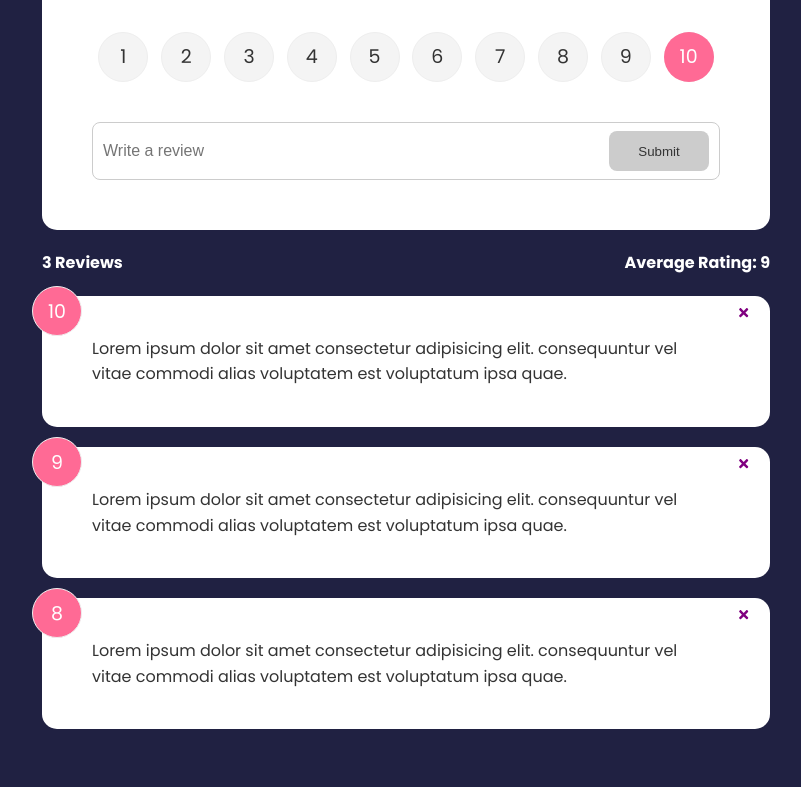
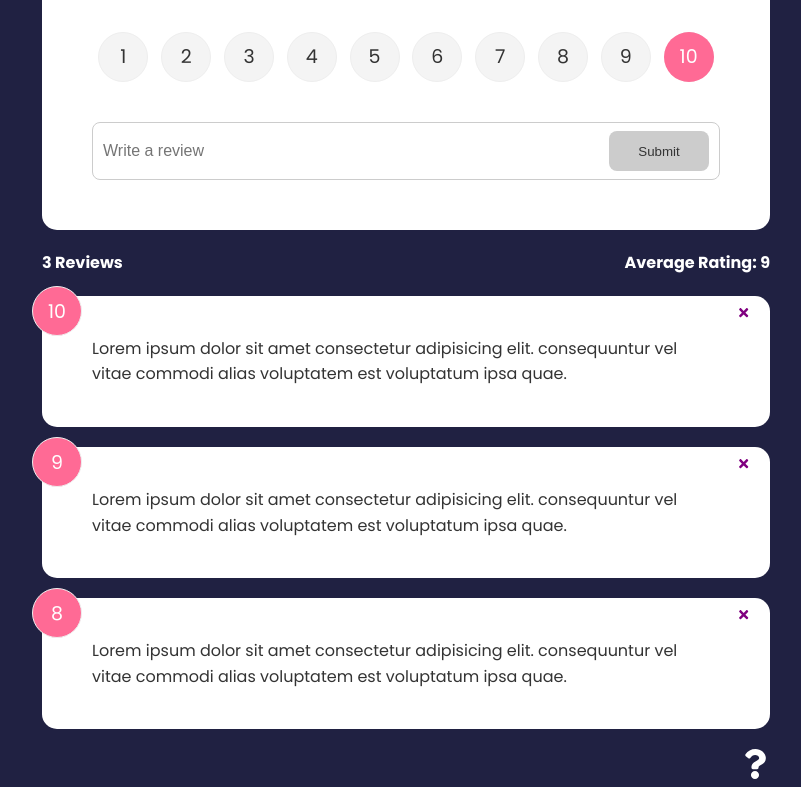
Before and after one commit to nameelza/feedback-app, a React (Create React App) app: page / in a window 1280 px wide. Shown: the part 173-960 px from the top of the page, without its empty margins (234-1035 px from the left). Before the commit the page ends 922 px from the top, so only its background shows below. Built offline with nearby package versions, Linux system fonts and the light colour scheme.

Commit message:
Link reactRouter

```diff
--- a/src/App.js
+++ b/src/App.js
@@ -7,6 +7,7 @@
 import FeedbackStats from "./components/FeedbackStats";
 import FeedbackForm from "./components/FeedbackForm";
 import AboutPage from "./components/AboutPage";
+import AboutIconLink from "./components/AboutIconLink";
 
 function App() {
   const [feedback, setFeedback] = useState(FeedbackData);
@@ -39,6 +40,7 @@
                   feedback={feedback}
                   handleDelete={deleteFeedback}
                 />
+                <AboutIconLink />
               </>
             }
           ></Route>
--- a/src/components/AboutIconLink.jsx
+++ b/src/components/AboutIconLink.jsx
@@ -1,5 +1,14 @@
+import { Link } from "react-router-dom";
+import { FaQuestion } from "react-icons/fa";
+
 function AboutIconLink() {
-    return <div>?</div>
+  return (
+    <div className="about-link">
+      <Link to="/about">
+        <FaQuestion size={30} />
+      </Link>
+    </div>
+  );
 }
 
 export default AboutIconLink;
--- a/src/components/AboutPage.jsx
+++ b/src/components/AboutPage.jsx
@@ -1,3 +1,4 @@
+import { Link } from "react-router-dom";
 import Card from "./shared/Card";
 
 function AboutPage() {
@@ -8,7 +9,7 @@
         <p>This is a react app to leave feedback about product or service</p>
         <p>Version: 1.0.0</p>
         <p>
-            <a href="/">Back To Home</a>
+          <Link to="/">Back To Home</Link>
         </p>
       </div>
     </Card>
```
